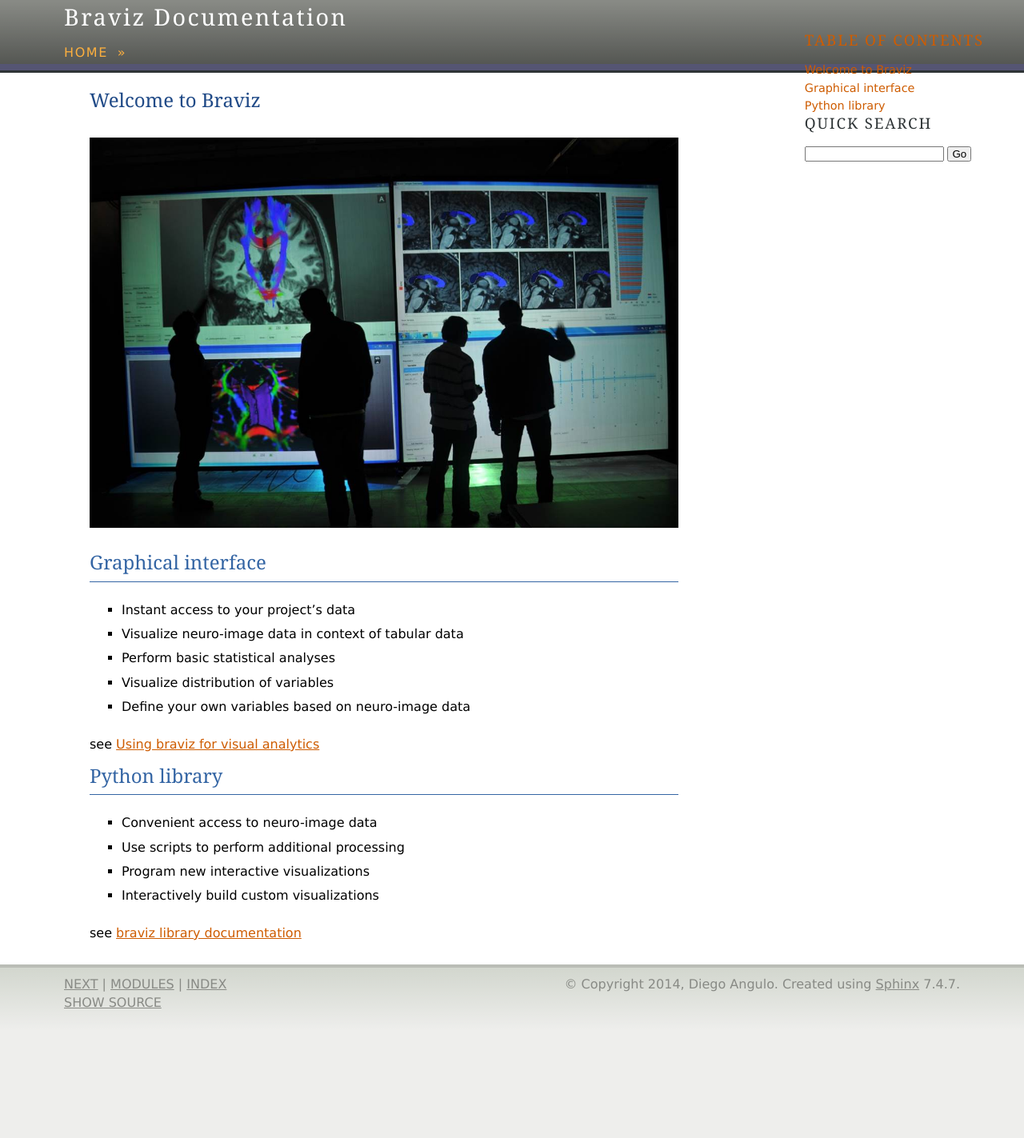
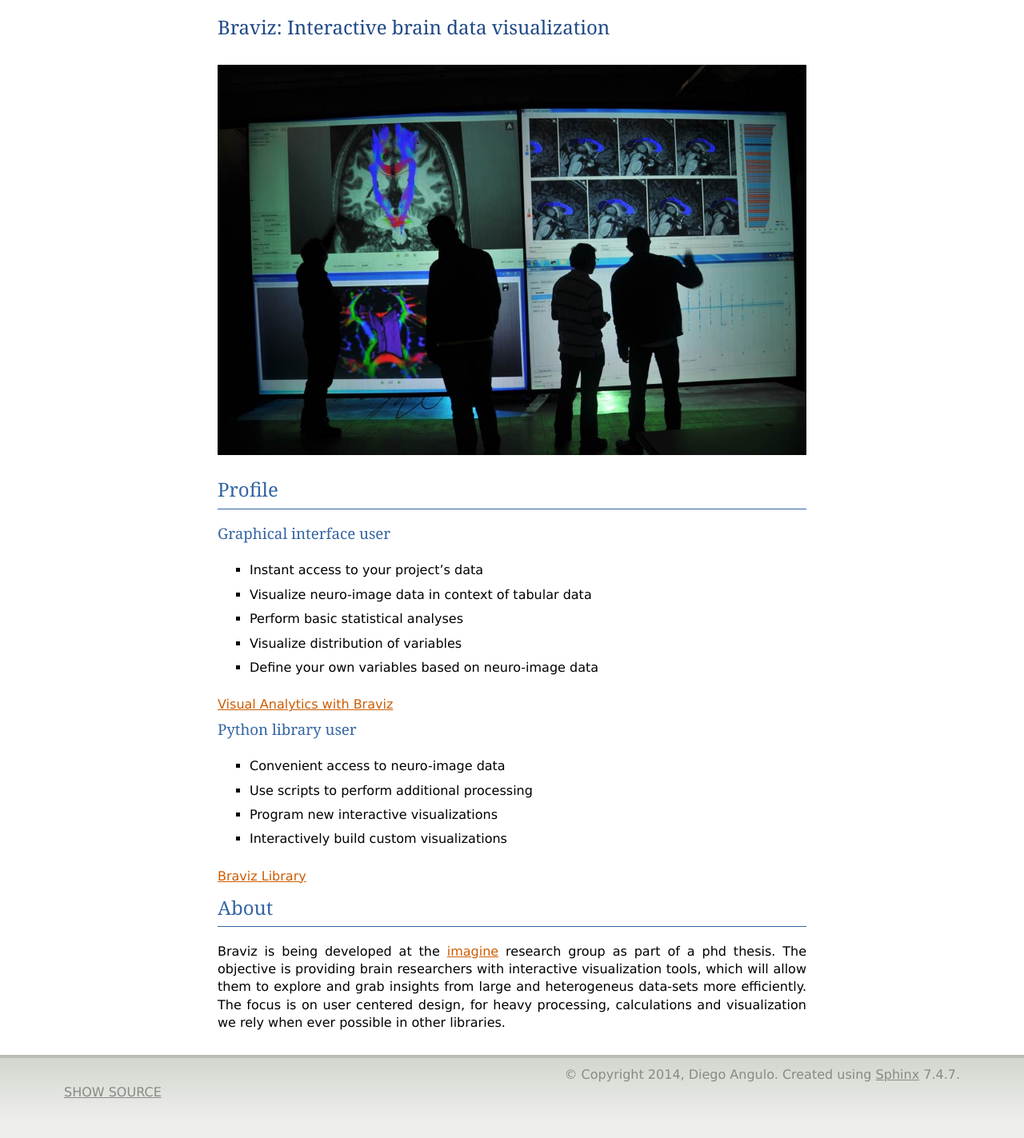
Before and after one commit to diego0020/braviz-app, a Sphinx documentation site: the page built from sphinx_doc/source/index.rst, in a window 1280 px wide. Shown: the whole page at 80% size. Built offline with Sphinx 7.4.7, drawn with Linux system fonts in a browser that asks for light colours; before the commit the page ends 1310 px from its top, so only the background shows below that.

Commit message:
main page

```diff
--- a/sphinx_doc/source/agogo_braviz/layout.html
+++ b/sphinx_doc/source/agogo_braviz/layout.html
@@ -10,7 +10,14 @@
 #}
 {%- extends "basic/layout.html" %}
 {% set script_files = script_files + ["_static/fold_classes.js"] %}
+{% if pagename == theme_main_page %}
+{% set css_files = css_files + ["_static/main_page.css"] %}
+{% set script_files = script_files + ["_static/main_page.js"] %}
+{% endif %}
+
 {% block header %}
+    {% if pagename == theme_main_page %}
+    {% else %}
     <div class="header-wrapper">
       <div class="header">
         {%- if logo %}
@@ -22,15 +29,6 @@
         <div class="headertitle"><a
           href="{{ pathto(master_doc) }}"> Braviz Documentation </a></div>
         {%- endblock %}
-        <!--
-        <div class="rel">
-          {%- for rellink in rellinks|reverse %}
-          <a href="{{ pathto(rellink[0]) }}" title="{{ rellink[1]|striptags|e }}"
-             {{ accesskey(rellink[2]) }}>{{ rellink[3] }}</a>
-          {%- if not loop.last %}{{ reldelim2 }}{% endif %}
-          {%- endfor %}
-        </div>
-        -->
           <nav class="parents">
               <ol>
           {%- block rootrellink %}
@@ -43,6 +41,7 @@
           </nav>
        </div>
     </div>
+{% endif %}
 {% endblock %}
 
 {% block content %}
@@ -66,11 +65,27 @@
     <div class="footer-wrapper">
       <div class="footer">
         <div class="left">
+          {% if pagename[0:8] == "library/" %}
           {%- for rellink in rellinks|reverse %}
           <a href="{{ pathto(rellink[0]) }}" title="{{ rellink[1]|striptags|e }}"
              {{ accesskey(rellink[2]) }}>{{ rellink[3] }}</a>
           {%- if not loop.last %}{{ reldelim2 }}{% endif %}
           {%- endfor %}
+          {% elif pagename == theme_main_page %}
+          {% else %}
+                {% if prev %}
+                <a href="{{ prev.link|e }}" title="{{ prev.title }}" accesskey="P">Previous</a>
+                {% endif %}
+
+                {% if next and prev%}
+                {{ reldelim2 }}
+                {% endif %}
+
+                {% if next %}
+                <a href="{{ next.link|e }}" title="{{ next.title }}" accesskey="N"> Next</a>
+                {% endif %}
+
+          {% endif %}
           {%- if show_source and has_source and sourcename %}
             <br/>
             <a href="{{ pathto('_sources/' + sourcename, true)|e }}"
--- a/sphinx_doc/source/agogo_braviz/static/agogo.css_t
+++ b/sphinx_doc/source/agogo_braviz/static/agogo.css_t
@@ -652,7 +652,14 @@
     max-width: 550px;
 }
 
+div#agogo-sidebar h4{
+margin-bottom: 0em;
+margin-top: 1em;
+}
 
+div#agogo-sidebar #searchbox{
+margin-top: 1em;
+}
 
 /* ---------------------class folding ----------------------------------------------------*/
 span.fold_global_control {
--- /dev/null
+++ b/sphinx_doc/source/agogo_braviz/static/main_page.css
@@ -0,0 +1,69 @@
+/*
+Style overrides for the main page
+*/
+
+div.document {
+float : none;
+}
+
+div#profile{
+text-align: center;
+overflow: hidden;
+}
+
+div#profile div.section{
+text-align: left;
+width: 95% ;
+display: inline-block;
+margin-left: 0.8em;
+margin-right: 0.8em;
+margin-top: 2em;
+
+background: rgb(238, 238, 236);
+
+vertical-align: top;
+/*padding-bottom: 1000em;*/
+/*margin-bottom: -999em;*/
+min-height: 25em;
+position: relative;
+color: black;
+
+
+}
+
+div#profile div.section:hover  {
+background-color: rgb(186, 189, 182);
+}
+
+div#profile div.section:hover h3 {
+background-color: #3465a4;
+color: white;
+}
+
+div#profile div.section blockquote{
+padding-left: 1em;
+margin-bottom: 1em;
+padding-bottom: 2em;
+}
+
+div#profile div.section p{
+text-align:center;
+margin-top: 1em;
+margin-bottom: 1em;
+position: absolute;
+bottom: 0;
+width: 100%;
+}
+
+div#profile div.section h3{
+text-align: center;
+background: rgb(218, 221, 214);
+padding-top: .5em;
+padding-bottom: .5em;
+}
+
+
+@media screen and (min-width: 1150px){
+div#profile div.section{
+width: 21em ;
+}
--- /dev/null
+++ b/sphinx_doc/source/agogo_braviz/static/main_page.js
@@ -0,0 +1,8 @@
+function extend_link(){
+//find the link
+var a2=$(this).find("a.reference.internal").clone().empty();
+$(this).find("a.reference.internal").children().unwrap();
+$(this).wrap(a2);
+}
+
+$(function(){$("#profile div").each(extend_link)})
--- a/sphinx_doc/source/agogo_braviz/theme.conf
+++ b/sphinx_doc/source/agogo_braviz/theme.conf
@@ -17,3 +17,4 @@
 headercolor2 = #3465a4
 headerlinkcolor = #fcaf3e
 textalign = justify
+main_page = index
--- a/sphinx_doc/source/conf.py
+++ b/sphinx_doc/source/conf.py
@@ -34,7 +34,7 @@
     'sphinx.ext.coverage',
     'sphinx.ext.mathjax',
     'sphinx.ext.ifconfig',
-    'sphinx.ext.viewcode',
+    #'sphinx.ext.viewcode',
     'sphinxcontrib.napoleon',
     'sphinx.ext.intersphinx',
 ]
@@ -104,7 +104,8 @@
 #show_authors = False
 
 # The name of the Pygments (syntax highlighting) style to use.
-pygments_style = 'sphinx'
+
+#pygments_style = 'sphinx'
 
 # A list of ignored prefixes for module index sorting.
 modindex_common_prefix = ["braviz."]
@@ -173,7 +174,11 @@
 html_sidebars = {
    #'index': ['globaltoc.html',  'searchbox.html'],
    #'*': ['globaltoc.html','localtoc.html',  'searchbox.html'],
-   '*': ['localtoc.html',  'searchbox.html'],
+   #'*': ['localtoc.html',  'searchbox.html'],
+   #'*': ['localtoc.html'],
+   'library/*': ['localtoc.html', 'relations.html',  'searchbox.html'],
+   'graphical/*': ['localtoc.html', 'relations.html'],
+   'index': [],
 }
 
 # Additional templates that should be rendered to pages, maps page names to
--- a/sphinx_doc/source/index.rst
+++ b/sphinx_doc/source/index.rst
@@ -1,5 +1,6 @@
-Welcome to Braviz
-===================
+
+Braviz: Interactive brain data visualization
+================================================
 
 
 
@@ -17,8 +18,11 @@
     :align: center
     :width: 100%
 
-Graphical interface
------------------------------
+
+Profile
+---------
+Graphical interface user
+^^^^^^^^^^^^^^^^^^^^^^^^^
 
     -   Instant access to your project's data
     -   Visualize neuro-image data in context of tabular data
@@ -26,14 +30,24 @@
     -   Visualize distribution of variables
     -   Define your own variables based on neuro-image data
 
-see :doc:`Using braviz for visual analytics <graphical/index>`
+:doc:`Visual Analytics with Braviz<graphical/index>`
 
-Python library
--------------------------
+Python library user
+^^^^^^^^^^^^^^^^^^^^^^^
 
     -   Convenient access to neuro-image data
     -   Use scripts to perform additional processing
     -   Program new interactive visualizations
     -   Interactively build custom visualizations
 
-see :doc:`braviz library documentation <library/index>`
+:doc:`Braviz Library<library/index>`
+
+About
+-------
+
+Braviz is being developed at the `imagine <imagine.uniandes.edu.co>`_ research group
+as part of a phd thesis. The objective is providing brain researchers with interactive
+visualization tools, which will allow them to explore and grab insights from
+large and heterogeneus data-sets more efficiently. The focus is on user centered design,
+for heavy processing, calculations and visualization we rely when ever possible in
+other libraries.
--- a/sphinx_doc/source/library/index.rst
+++ b/sphinx_doc/source/library/index.rst
@@ -142,7 +142,7 @@
 
 Thanks a lot to all for making braviz possible.
 
-contributing
+Contributing
 --------------
 
 Issues
```
